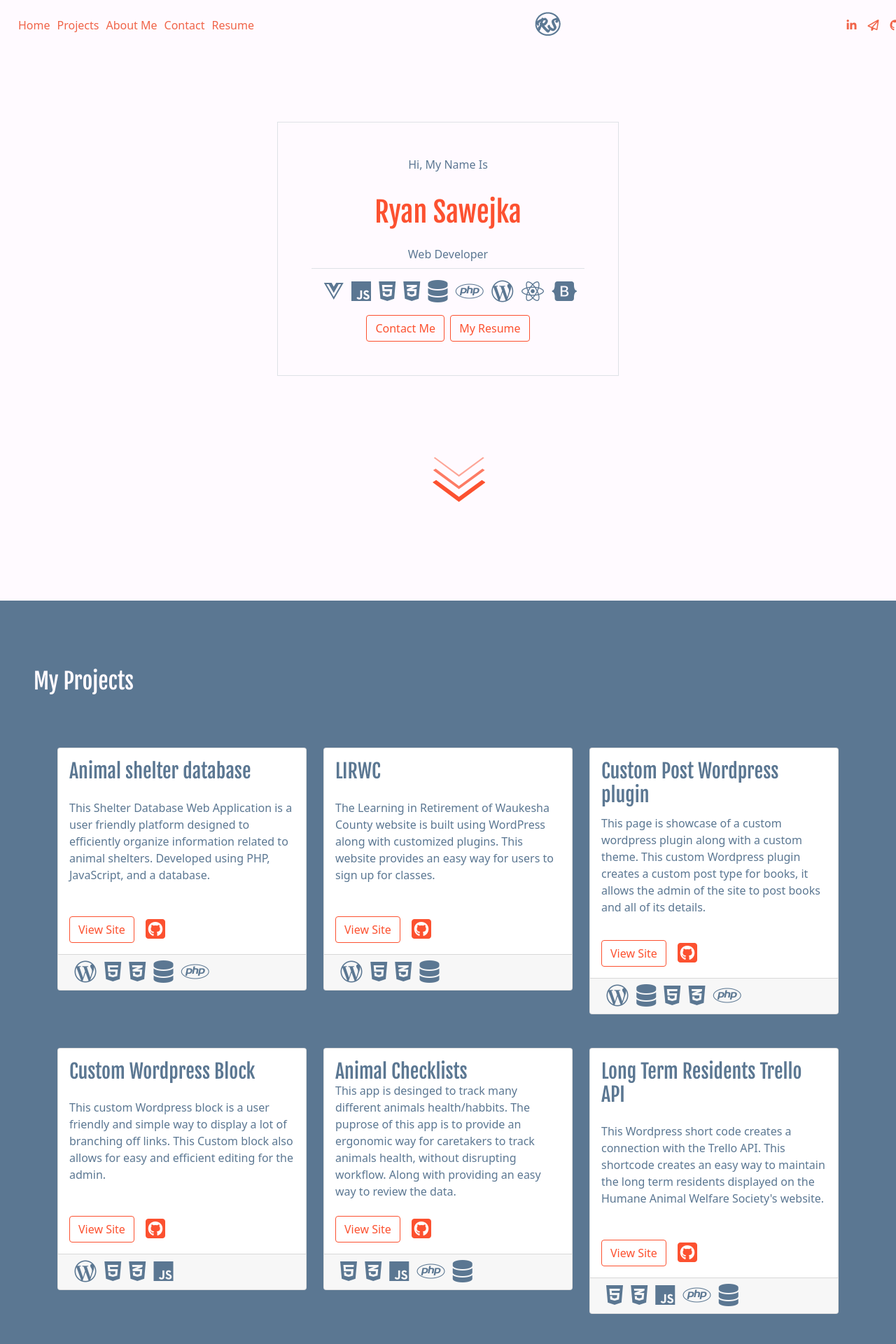
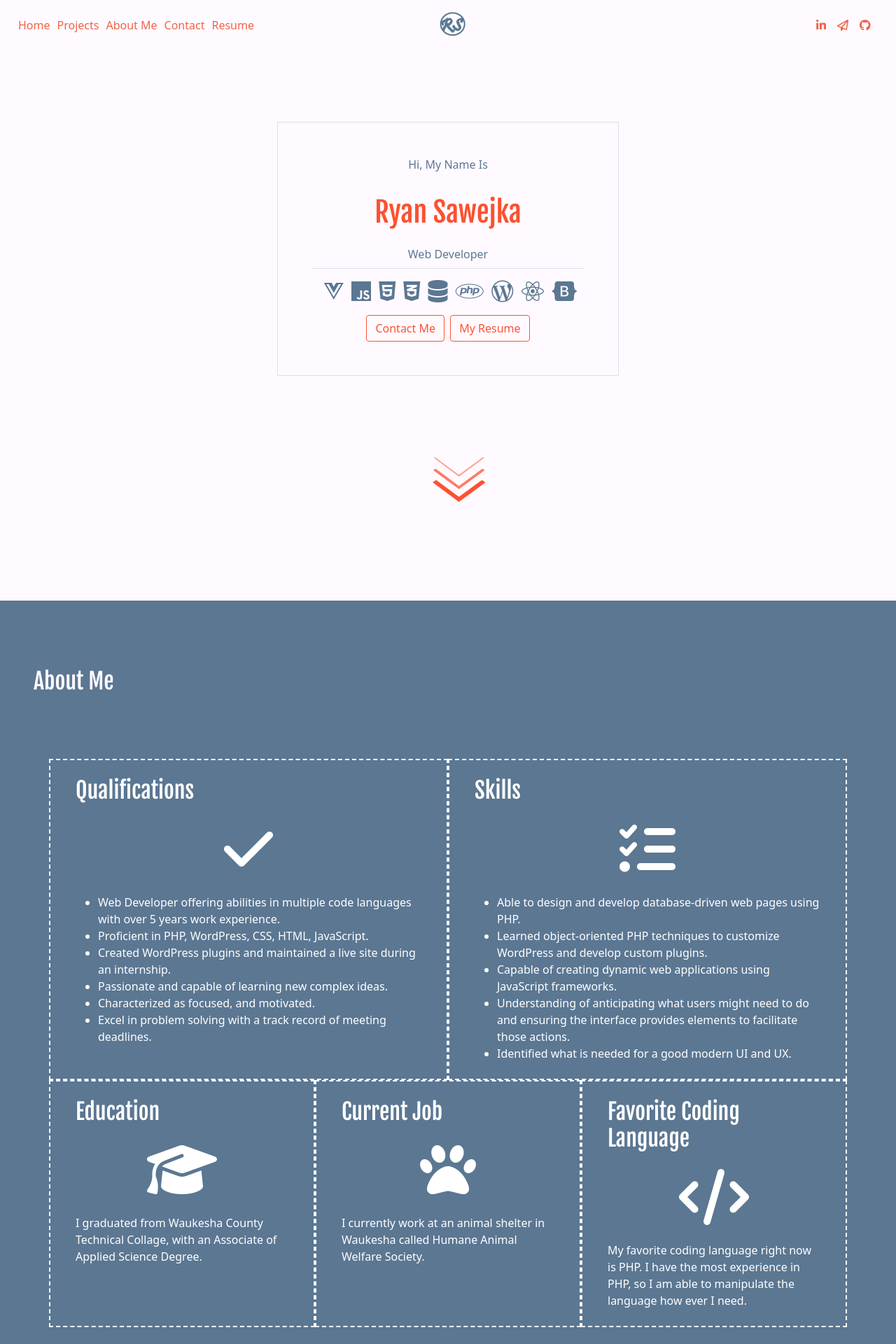
Before and after one commit to rsawejka/Portfolio, a PHP site: page / in a window 1280 px wide. Shown: the top 1920 px of the page at 70% size. Run offline with PHP 8.4, Linux system fonts and the light colour scheme; some libraries are stand-ins or nearby versions.

Commit message:
switched page order around

```diff
--- a/includes/aboutMe.php
+++ b/includes/aboutMe.php
@@ -5,9 +5,9 @@ echo '<div class="container ">';
 echo ' <div class="row mb-5">';
 foreach ($information as $info){
 echo '<div class="' . $info[3] . " " . ' aboutMeBox">
-            <h2 class="m-4 text-FC5130">' . $info[0] . '</h2>
-            <div class="text-center mb-4 text-FC5130">' . $info[1] . '</div>
-            <div class="m-4 text-5B7792">' . $info[2] . '</div>
+            <h2 class="m-4 text-white">' . $info[0] . '</h2>
+            <div class="text-center mb-4 text-white">' . $info[1] . '</div>
+            <div class="m-4 text-white">' . $info[2] . '</div>
       </div>';
 }
 ?>
--- a/includes/home.php
+++ b/includes/home.php
@@ -31,7 +31,7 @@
 <div id="homeSectionFooter" class="text-center mt-lg-5">
     <div class=" mb-5 mt-lg-5">
         <div class="pt-lg-5 arrowMargin">
-            <a href="#myProjects" class="me-5 ">
+            <a href="#aboutMe" class="me-5 ">
                 <svg id="more-arrows">
                     <polygon class="arrow-top" points="37.6,27.9 1.8,1.3 3.3,0 37.6,25.3 71.9,0 73.7,1.3 "/>
                     <polygon class="arrow-middle" points="37.6,45.8 0.8,18.7 4.4,16.4 37.6,41.2 71.2,16.4 74.5,18.7 "/>
--- a/includes/nav.php
+++ b/includes/nav.php
@@ -5,14 +5,14 @@
 
 
 <!--have no background color each section will change the header background color-->
-    <nav class="nav p-3 position-fixed w-100 d-flex flex-row justify-content-between" id="navbar">
+    <nav class="nav p-3 position-fixed w-100 d-flex flex-row " id="navbar">
      <!--  <li> <div id="sideBarButton">
             <span  class="icon"></span>
             <span class="icon"></span>
             <span class="icon"></span>
         </div>
        </li>-->
-<div class="d-flex flex-row pt-2">
+<div class="d-flex flex-row pt-2 navSectionOne">
 
 
            <li class=""><a href="index.php">Home</a></li>
@@ -22,10 +22,10 @@
             <li class=""><a class="" href="img/MostUpdatedResume.docx" download>Resume</a></li>
 
 </div>
-        <div>
+        <div class="navSectionTwo">
             <a href="/"><img src="img/unnamed.png"></a>
         </div>
-        <div class="nav-width d-flex flex-row justify-content-around icon-text-color nav-icons pt-2">
+        <div class="nav-width d-flex flex-row justify-content-end icon-text-color nav-icons pt-2 navSectionThree">
             <div class="ps-2">
                 <a href="https://www.linkedin.com/in/ryansawejka/" target='_blank'>   <i class="icon-text-color fa-brands fa-linkedin-in"></i></a>
             </div>
--- a/index.php
+++ b/index.php
@@ -33,23 +33,23 @@ include 'includes/header.php';
                 </div>-->
     </section>
 </div>
-<section class="pb-4 projectsDiv position-relative" id="myProjects">
-    <div class="p-5">
-
-    <h2 class="pt-5 text-FFFAFF">My Projects</h2>
-    </div>
-    <?php
-    include "includes/projectCardColumns.php";
-    ?>
-</section>
-</div>
-<section id="aboutMe" class="position-relative">
-    <div class="p-5">
-        <h2 class="pt-5 pb-3 text-FC5130">About Me</h2>
+<section id="aboutMe" class="pb-4  position-relative" >
+<div class="p-5">
+        <h2 class="pt-5 pb-3 text-FFFAFF">About Me</h2>
     </div>
     <?php
     include 'includes/aboutMe.php';
     ?>
+</section>
+</div>
+<section id="myProjects" class=" projectsDiv position-relative">
+<div class="p-5">
+
+<h2 class="pt-5  text-FC5130 ">My Projects</h2>
+</div>
+<?php
+include "includes/projectCardColumns.php";
+?>
 </section>
 <section id="sectionThree" class="position-relative pt-5">
     <h2 class="text-FFFAFF mx-5 mb-2 pt-5" id="thingsILike">Things I like</h2>
--- a/styles/css.css
+++ b/styles/css.css
@@ -280,7 +280,7 @@ nav {
 
 .projectsDiv {
     scroll-snap-align: start;
-    background-color: #5B7792;
+    background-color: #FFFAFF;
     z-index: 115;
 
 }
@@ -292,7 +292,7 @@ nav {
 }
 
 #aboutMe {
-    background-color: #FFFAFF;
+    background-color: #5B7792;
     z-index: 115;
     min-height: 100vh;
 }
@@ -602,7 +602,7 @@ nav {
     height: 500px;
 }
 .aboutMeBox{
-    border: 2px dashed #FC5130;
+    border: 2px dashed white;
 }
 .card-body a{
     text-decoration: none;
--- a/styles/desktop.css
+++ b/styles/desktop.css
@@ -22,7 +22,15 @@ header {
     font-size: 5em;
 
 }
-
+.navSectionOne{
+    width: 49%;
+}
+.navSectionTwo{
+    width: 10%;
+}
+.navSectionThree{
+    width: 40%;
+}
 .introTextBox2 {
     text-align: left;
 }
@@ -44,9 +52,6 @@ header {
     width: 5%;
 }
 
-.nav-width {
-    width: 5%;
-}
 
 #welcome {
     padding-top: 60px;
```
